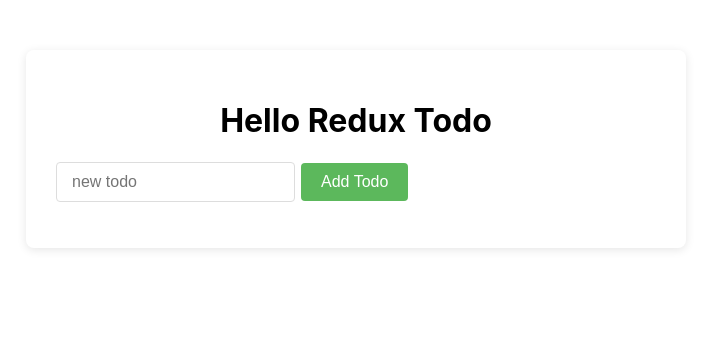
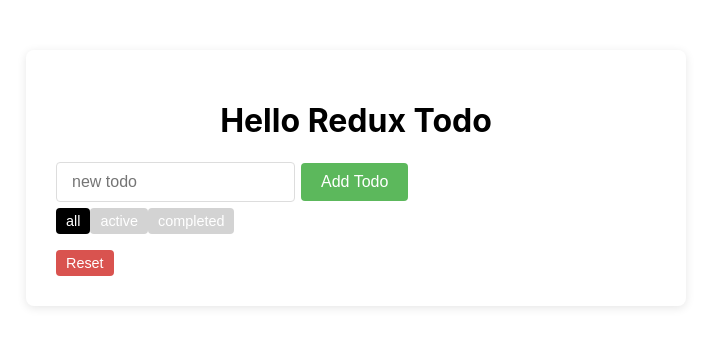
Before and after one commit to blesswrld/redux-createSlice-todoList, a JavaScript app: page / in a window 1280 px wide. Shown: the top 346 px of the page, without its empty margins (284-995 px from the left). Built offline with nearby package versions, Linux system fonts and the light colour scheme.

Commit message:
add filterSlice use extraReducers

```diff
--- a/src/App.js
+++ b/src/App.js
@@ -1,5 +1,12 @@
 import { useSelector, useDispatch } from "react-redux";
-import { addTodo, removeTodo, toggleTodo } from "./store";
+import {
+    addTodo,
+    removeTodo,
+    resetToDefault,
+    selectVisibleTodos,
+    setFilter,
+    toggleTodo,
+} from "./store";
 
 import "./App.css";
 
@@ -8,10 +15,18 @@
         <div className="App">
             <h1>Hello Redux Todo</h1>
             <NewTodo />
+            <FilterTodo />
             <TodoList />
+            <ResetApp />
         </div>
     );
 }
+
+const ResetApp = () => {
+    const dispatch = useDispatch();
+
+    return <button onClick={() => dispatch(resetToDefault())}>Reset</button>;
+};
 
 const NewTodo = () => {
     const dispatch = useDispatch();
@@ -31,7 +46,10 @@
 };
 
 const TodoList = () => {
-    const todos = useSelector((state) => state);
+    const activeFilter = useSelector((state) => state.filter);
+    const todos = useSelector((state) =>
+        selectVisibleTodos(state, activeFilter)
+    );
     const dispatch = useDispatch();
 
     return (
@@ -52,3 +70,45 @@
         </ul>
     );
 };
+
+const FilterTodo = () => {
+    const dispatch = useDispatch();
+    const activeFilter = useSelector((state) => state.filter);
+
+    const handleFilter = (val) => dispatch(setFilter(val));
+
+    return (
+        <div>
+            <button
+                style={{
+                    backgroundColor:
+                        activeFilter === "all" ? "black" : "lightgray",
+                    marginTop: 6,
+                }}
+                onClick={() => handleFilter("all")}
+            >
+                all
+            </button>
+            <button
+                style={{
+                    backgroundColor:
+                        activeFilter === "active" ? "black" : "lightgray",
+                    marginTop: 6,
+                }}
+                onClick={() => handleFilter("active")}
+            >
+                active
+            </button>
+            <button
+                style={{
+                    backgroundColor:
+                        activeFilter === "completed" ? "black" : "lightgray",
+                    marginTop: 6,
+                }}
+                onClick={() => handleFilter("completed")}
+            >
+                completed
+            </button>
+        </div>
+    );
+};
--- a/src/store.js
+++ b/src/store.js
@@ -1,6 +1,11 @@
-// import { createStore } from "redux";
-import { nanoid, createSlice, configureStore } from "@reduxjs/toolkit";
-import logger from "redux-logger";
+import {
+    nanoid,
+    createSlice,
+    configureStore,
+    createAction,
+} from "@reduxjs/toolkit";
+
+export const resetToDefault = createAction("root/reset-app");
 
 const todoSlice = createSlice({
     name: "@@todos",
@@ -28,35 +33,52 @@
             todo.completed = !todo.completed;
         },
     },
+    extraReducers: (builder) => {
+        builder.addCase(resetToDefault, () => {
+            return [];
+        });
+    },
 });
 
-// пример с использованием createSlice для ДЗ
+const filterSlice = createSlice({
+    name: "filter",
+    initialState: "all",
+    reducers: {
+        setFilter: (_, action) => {
+            return action.payload;
+        },
+    },
+    extraReducers: (builder) => {
+        builder.addCase(resetToDefault, () => {
+            return "all";
+        });
+    },
+});
 
-// const counterSlice = createSlice({
-//     name: "@@counter",
-//     initialState: { value: 0 },
-//     reducers: {
-//         increment(state) {
-//             state.value++;
-//         },
-//         decrement(state) {
-//             state.value--;
-//         },
-//     },
-// });
-
-// export const { increment, decrement } = counterSlice.actions;
-
+export const { setFilter } = filterSlice.actions;
 export const { addTodo, removeTodo, toggleTodo } = todoSlice.actions;
 
 export const store = configureStore({
-    reducer: todoSlice.reducer,
-    // reducer: {
-    //     todos: todoSlice.reducer,
-    // },
-    // включаем расширение для redux devtools
+    reducer: {
+        todos: todoSlice.reducer,
+        filter: filterSlice.reducer,
+    },
     devTools: true,
-    middleware: (getDefaultMiddleware) => getDefaultMiddleware().concat(logger),
-    // preloadedState: [{ id: 1, title: "Redux", completed: true }],
-    // enhancers: [],
 });
+
+export const selectVisibleTodos = (state, filter) => {
+    switch (filter) {
+        case "all": {
+            return state.todos;
+        }
+        case "active": {
+            return state.todos.filter((todo) => !todo.completed);
+        }
+        case "completed": {
+            return state.todos.filter((todo) => todo.completed);
+        }
+        default: {
+            return state.todos;
+        }
+    }
+};
```
